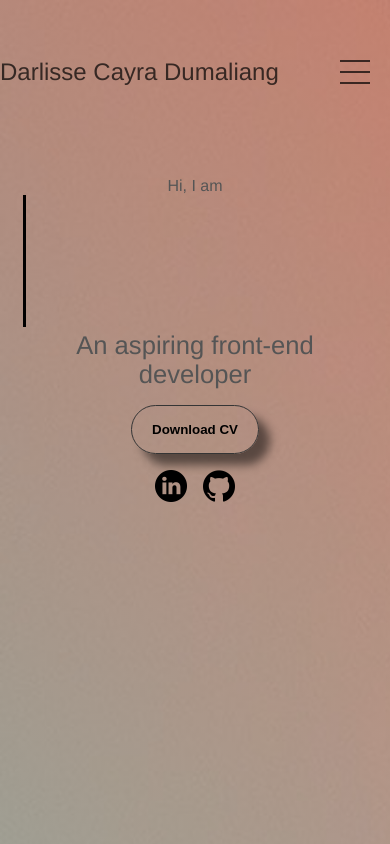
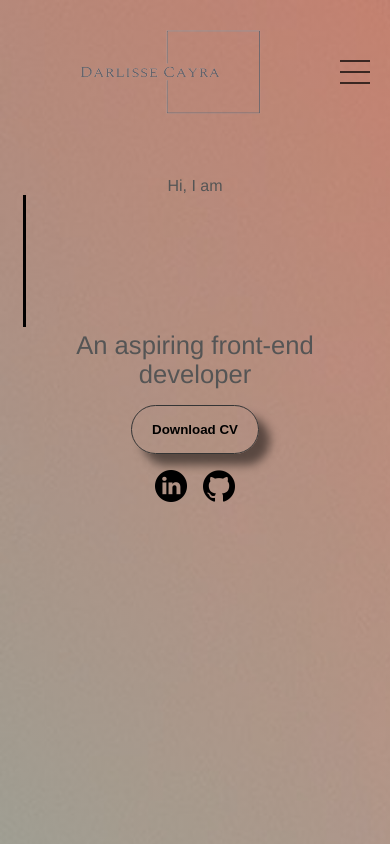
Before and after one commit to darlisse/My-Portfolio, a plain HTML site: page index.html in a window 390 px wide. Shown: the top 844 px of the page. Drawn offline with Linux system fonts and the light colour scheme.

Commit message:
modified
updated my portfolio

```diff
--- a/index.html
+++ b/index.html
@@ -21,7 +21,8 @@
       </div>
     </nav>
     <nav id="hamburger-nav">
-      <div class="logo">Darlisse Cayra Dumaliang</div>
+      <!--<div class="logo">Darlisse Cayra Dumaliang</div>-->
+      <img src="./assets/DC logo.png" alt="DC logo" class="logo" />
       <div class="hamburger-menu">
         <div class="hamburger-icon" onclick="toggleMenu()">
           <span></span>
--- a/mediaqueries.css
+++ b/mediaqueries.css
@@ -77,7 +77,7 @@
   width: calc(50% - 1rem);
 }
 
-@media screen and (max-width: 600px) {
+@media screen and (max-width: 800px) {
   #contact,
   footer {
     height: 40vh;
@@ -117,7 +117,11 @@
   }
 
   .logo {
-    font-size: 1.5rem;
+    padding: 0;
+    margin: 0;
+    margin-right: 5%;
+    width: 300px;
+    height: 200px;
   }
 
   .nav-links {
```
